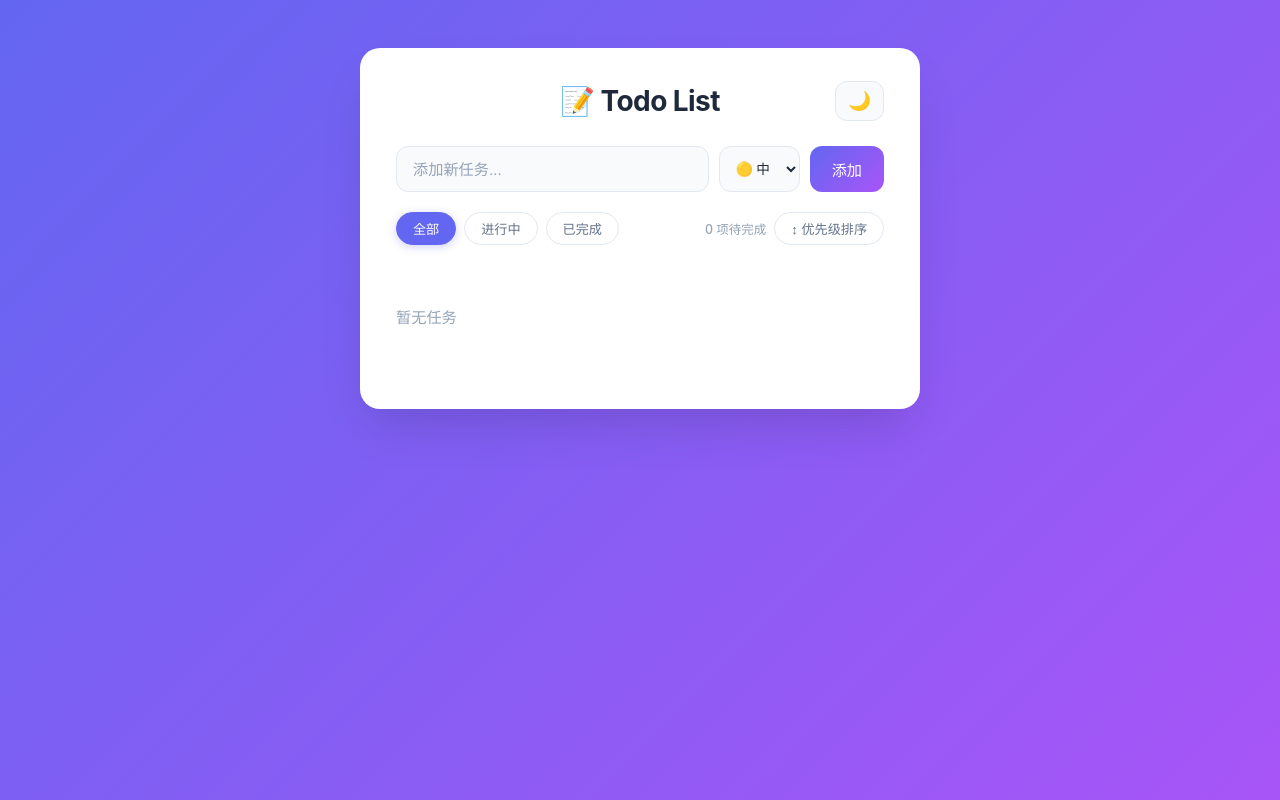
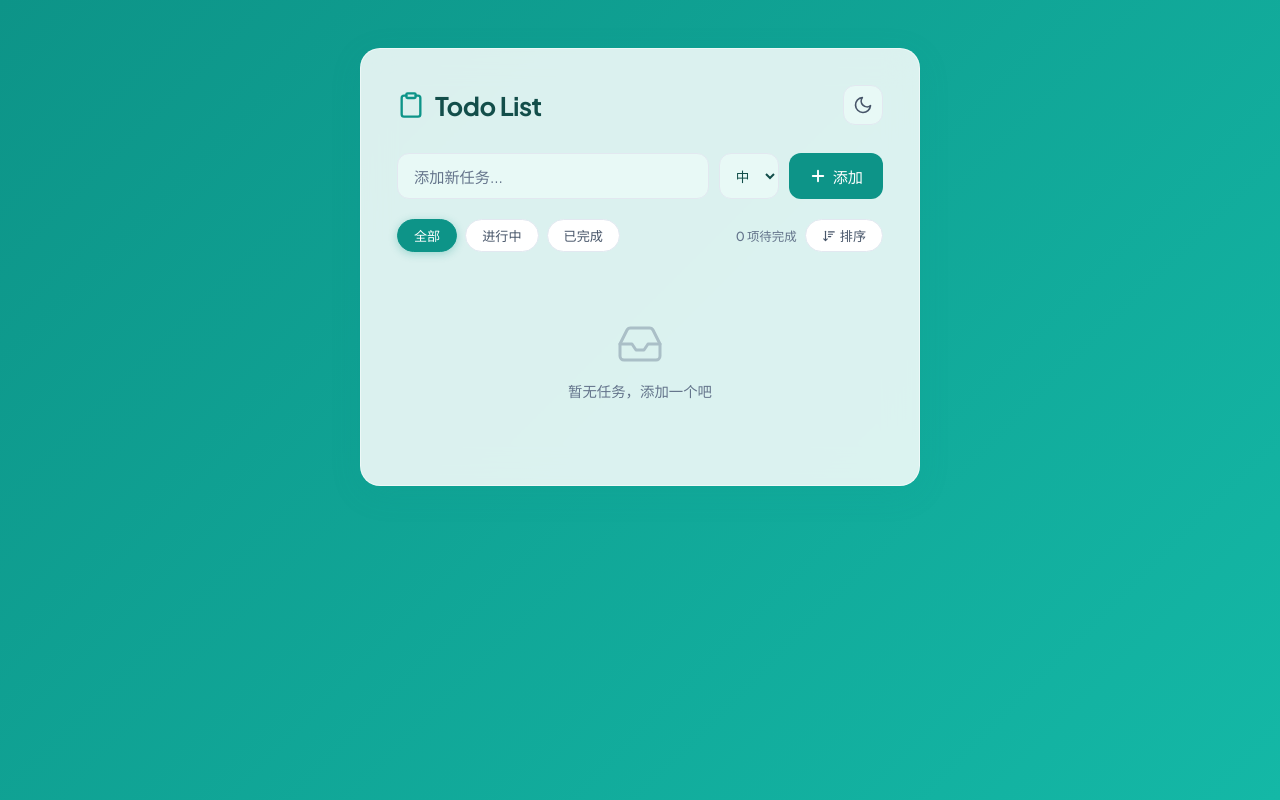
Before and after one commit to RoyDust/todolist-demo, a React (Vite) app: page / in a window 1280 px wide. Built offline with nearby package versions, Linux system fonts and the light colour scheme.

Commit message:
feat: UI/UX优化 - SVG图标、进度条、暗色模式、动画效果、无障碍支持

```diff
--- a/index.html
+++ b/index.html
@@ -1,10 +1,13 @@
 <!doctype html>
-<html lang="en">
+<html lang="zh-CN">
   <head>
     <meta charset="UTF-8" />
     <link rel="icon" type="image/svg+xml" href="/vite.svg" />
     <meta name="viewport" content="width=device-width, initial-scale=1.0" />
-    <title>todolist-temp</title>
+    <link rel="preconnect" href="https://fonts.googleapis.com" />
+    <link rel="preconnect" href="https://fonts.gstatic.com" crossorigin />
+    <link href="https://fonts.googleapis.com/css2?family=Plus+Jakarta+Sans:wght@400;500;600;700&display=swap" rel="stylesheet" />
+    <title>Todo List</title>
   </head>
   <body>
     <div id="root"></div>
--- a/src/App.css
+++ b/src/App.css
@@ -1,62 +1,113 @@
 /* ===== Design Tokens ===== */
 :root {
-  --bg-gradient-from: #6366f1;
-  --bg-gradient-to: #a855f7;
-  --card-bg: #ffffff;
-  --card-shadow: 0 25px 50px -12px rgba(0,0,0,0.15);
-  --text-primary: #1e293b;
-  --text-secondary: #64748b;
-  --text-muted: #94a3b8;
+  --bg-gradient-from: #0D9488;
+  --bg-gradient-to: #14B8A6;
+  --card-bg: rgba(255, 255, 255, 0.85);
+  --card-solid-bg: #ffffff;
+  --card-shadow: 0 8px 32px rgba(13, 148, 136, 0.12);
+  --card-border: 1px solid rgba(255, 255, 255, 0.5);
+  --text-primary: #134E4A;
+  --text-secondary: #475569;
+  --text-muted: #64748b;
   --border: #e2e8f0;
-  --border-focus: #6366f1;
-  --input-bg: #f8fafc;
-  --hover-bg: #f1f5f9;
-  --accent: #6366f1;
-  --accent-light: rgba(99,102,241,0.1);
+  --border-focus: #0D9488;
+  --input-bg: rgba(240, 253, 250, 0.7);
+  --hover-bg: rgba(13, 148, 136, 0.06);
+  --accent: #0D9488;
+  --accent-hover: #0f766e;
+  --accent-light: rgba(13, 148, 136, 0.1);
+  --cta: #0D9488;
+  --cta-hover: #0f766e;
   --danger: #ef4444;
-  --danger-light: rgba(239,68,68,0.08);
+  --danger-hover: #dc2626;
+  --danger-light: rgba(239, 68, 68, 0.08);
   --priority-high: #ef4444;
   --priority-medium: #f59e0b;
   --priority-low: #22c55e;
+  --checkbox-bg: #ffffff;
+  --checkbox-border: #cbd5e1;
+  --checkbox-checked: #0D9488;
+  --progress-bg: #e2e8f0;
+  --progress-fill: #0D9488;
   --radius: 12px;
+  --radius-lg: 20px;
   --radius-full: 9999px;
-  --ease: 0.25s cubic-bezier(0.4,0,0.2,1);
+  --ease: 0.2s cubic-bezier(0.4, 0, 0.2, 1);
+  --ease-spring: 0.35s cubic-bezier(0.34, 1.56, 0.64, 1);
+  --backdrop-blur: blur(16px);
 }
 
+/* ===== Dark Mode Tokens ===== */
+[data-theme="dark"] {
+  --bg-gradient-from: #0f172a;
+  --bg-gradient-to: #1e293b;
+  --card-bg: rgba(30, 41, 59, 0.85);
+  --card-solid-bg: #1e293b;
+  --card-shadow: 0 8px 32px rgba(0, 0, 0, 0.3);
+  --card-border: 1px solid rgba(255, 255, 255, 0.08);
+  --text-primary: #f1f5f9;
+  --text-secondary: #94a3b8;
+  --text-muted: #64748b;
+  --border: #334155;
+  --input-bg: rgba(15, 23, 42, 0.6);
+  --hover-bg: rgba(13, 148, 136, 0.1);
+  --accent-light: rgba(13, 148, 136, 0.15);
+  --danger-light: rgba(239, 68, 68, 0.12);
+  --checkbox-bg: #1e293b;
+  --checkbox-border: #475569;
+  --progress-bg: #334155;
+}
+
+/* ===== Reset & Base ===== */
 * { margin: 0; padding: 0; box-sizing: border-box; }
 
 body {
-  font-family: -apple-system, BlinkMacSystemFont, 'Segoe UI', Roboto, sans-serif;
+  font-family: 'Plus Jakarta Sans', -apple-system, BlinkMacSystemFont, 'Segoe UI', sans-serif;
   background: linear-gradient(135deg, var(--bg-gradient-from), var(--bg-gradient-to));
   min-height: 100vh;
   display: flex;
   justify-content: center;
   padding: 48px 20px;
-  transition: background 0.4s ease;
+  transition: background 0.4s ease-out;
 }
 
 #root { width: 100%; max-width: 560px; }
 
-/* ===== Card ===== */
+/* ===== Card (Glassmorphism) ===== */
 .app {
   background: var(--card-bg);
-  border-radius: 20px;
+  backdrop-filter: var(--backdrop-blur);
+  -webkit-backdrop-filter: var(--backdrop-blur);
+  border: var(--card-border);
+  border-radius: var(--radius-lg);
   padding: 36px;
   box-shadow: var(--card-shadow);
-  transition: background var(--ease), box-shadow var(--ease);
+  transition: background var(--ease), box-shadow var(--ease), border var(--ease);
 }
 
 /* ===== Header ===== */
 .header {
   display: flex;
   align-items: center;
-  justify-content: center;
+  justify-content: space-between;
   margin-bottom: 28px;
-  position: relative;
+}
+
+.header-title {
+  display: flex;
+  align-items: center;
+  gap: 10px;
+}
+
+.header-icon {
+  width: 28px;
+  height: 28px;
+  color: var(--accent);
+  flex-shrink: 0;
 }
 
 h1 {
-  font-size: 1.75rem;
+  font-size: 1.6rem;
   font-weight: 700;
   color: var(--text-primary);
   letter-spacing: -0.02em;
@@ -64,21 +115,63 @@ h1 {
 }
 
 .theme-toggle {
-  position: absolute;
-  right: 0;
+  display: flex;
+  align-items: center;
+  justify-content: center;
+  width: 40px;
+  height: 40px;
   background: var(--input-bg);
   border: 1.5px solid var(--border);
   border-radius: var(--radius);
-  font-size: 1.15rem;
   cursor: pointer;
-  padding: 8px 12px;
   transition: all var(--ease);
+  color: var(--text-secondary);
 }
 
 .theme-toggle:hover {
   border-color: var(--accent);
   background: var(--accent-light);
-  transform: scale(1.05);
+  color: var(--accent);
+}
+
+.theme-toggle:focus-visible {
+  outline: 2px solid var(--accent);
+  outline-offset: 2px;
+}
+
+.theme-toggle svg {
+  width: 20px;
+  height: 20px;
+}
+
+/* ===== Progress Bar ===== */
+.progress-section {
+  display: flex;
+  align-items: center;
+  gap: 12px;
+  margin-bottom: 24px;
+}
+
+.progress-bar {
+  flex: 1;
+  height: 6px;
+  background: var(--progress-bg);
+  border-radius: var(--radius-full);
+  overflow: hidden;
+}
+
+.progress-fill {
+  height: 100%;
+  background: linear-gradient(90deg, var(--accent), #2dd4bf);
+  border-radius: var(--radius-full);
+  transition: width 0.4s cubic-bezier(0.4, 0, 0.2, 1);
+}
+
+.progress-text {
+  font-size: 0.78rem;
+  color: var(--text-muted);
+  font-weight: 500;
+  white-space: nowrap;
 }
 
 /* ===== Input Row ===== */
@@ -94,6 +187,7 @@ h1 {
   border: 1.5px solid var(--border);
   border-radius: var(--radius);
   font-size: 0.95rem;
+  font-family: inherit;
   outline: none;
   background: var(--input-bg);
   color: var(--text-primary);
@@ -103,7 +197,7 @@ h1 {
 .input-row input:focus {
   border-color: var(--accent);
   box-shadow: 0 0 0 3px var(--accent-light);
-  background: var(--card-bg);
+  background: var(--card-solid-bg);
 }
 
 .input-row input::placeholder {
@@ -115,6 +209,7 @@ h1 {
   border: 1.5px solid var(--border);
   border-radius: var(--radius);
   font-size: 0.85rem;
+  font-family: inherit;
   outline: none;
   background: var(--input-bg);
   color: var(--text-primary);
@@ -127,26 +222,42 @@ h1 {
   box-shadow: 0 0 0 3px var(--accent-light);
 }
 
+/* ===== Add Button ===== */
 .add-btn {
-  padding: 12px 22px;
-  background: linear-gradient(135deg, var(--accent), var(--bg-gradient-to));
+  display: flex;
+  align-items: center;
+  gap: 6px;
+  padding: 12px 20px;
+  background: var(--cta);
   color: #fff;
   border: none;
   border-radius: var(--radius);
   font-size: 0.95rem;
+  font-family: inherit;
   font-weight: 600;
   cursor: pointer;
   white-space: nowrap;
   transition: all var(--ease);
 }
 
+.add-btn svg {
+  width: 18px;
+  height: 18px;
+}
+
 .add-btn:hover {
+  background: var(--cta-hover);
   transform: translateY(-1px);
-  box-shadow: 0 4px 12px rgba(99,102,241,0.4);
+  box-shadow: 0 4px 12px rgba(13, 148, 136, 0.35);
 }
 
 .add-btn:active {
   transform: translateY(0);
+}
+
+.add-btn:focus-visible {
+  outline: 2px solid var(--cta);
+  outline-offset: 2px;
 }
 
 /* ===== Filters ===== */
@@ -162,9 +273,10 @@ h1 {
   padding: 6px 16px;
   border: 1.5px solid var(--border);
   border-radius: var(--radius-full);
-  background: var(--card-bg);
+  background: var(--card-solid-bg);
   color: var(--text-secondary);
   font-size: 0.82rem;
+  font-family: inherit;
   font-weight: 500;
   cursor: pointer;
   transition: all var(--ease);
@@ -180,7 +292,23 @@ h1 {
   background: var(--accent);
   border-color: var(--accent);
   color: #fff;
-  box-shadow: 0 2px 8px rgba(99,102,241,0.3);
+  box-shadow: 0 2px 8px rgba(13, 148, 136, 0.3);
+}
+
+.filter-btn:focus-visible {
+  outline: 2px solid var(--accent);
+  outline-offset: 2px;
+}
+
+.sort-btn {
+  display: inline-flex;
+  align-items: center;
+  gap: 4px;
+}
+
+.sort-btn svg {
+  width: 14px;
+  height: 14px;
 }
 
 .count {
@@ -193,50 +321,38 @@ h1 {
 /* ===== Todo List ===== */
 .todo-list {
   list-style: none;
+  display: flex;
+  flex-direction: column;
+  gap: 2px;
 }
 
-.todo-list li {
+.todo-item {
   display: flex;
   align-items: center;
-  justify-content: space-between;
   padding: 14px 16px;
   border-radius: var(--radius);
-  margin-bottom: 6px;
-  transition: all var(--ease);
-  border: 1.5px solid transparent;
+  transition: background var(--ease);
+  animation: slideIn 0.25s var(--ease) both;
 }
 
-.todo-list li:hover {
+.todo-item:hover {
   background: var(--hover-bg);
-  border-color: var(--border);
 }
 
+/* ===== Todo Label & Content ===== */
 .todo-label {
   display: flex;
-  align-items: flex-start;
+  align-items: center;
   gap: 12px;
   flex: 1;
+  min-width: 0;
   cursor: pointer;
-  min-width: 0;
-  padding-top: 2px;
-}
-
-.todo-label input[type="checkbox"] {
-  width: 20px;
-  height: 20px;
-  accent-color: var(--accent);
-  cursor: pointer;
-  flex-shrink: 0;
-  transition: transform var(--ease);
-}
-
-.todo-label input[type="checkbox"]:hover {
-  transform: scale(1.15);
 }
 
 .todo-content {
   display: flex;
   flex-direction: column;
+  gap: 2px;
   min-width: 0;
   flex: 1;
 }
@@ -245,144 +361,173 @@ h1 {
   font-size: 0.95rem;
   color: var(--text-primary);
   transition: all var(--ease);
-  overflow: hidden;
-  text-overflow: ellipsis;
-  white-space: nowrap;
+  line-height: 1.4;
+}
+
+.todo-item.completed .todo-text {
+  text-decoration: line-through;
+  color: var(--text-muted);
 }
 
 .todo-time {
   font-size: 0.72rem;
   color: var(--text-muted);
-  margin-top: 3px;
-  transition: color var(--ease);
+  line-height: 1.3;
 }
 
-/* ===== Priority Dots ===== */
+/* ===== Custom Checkbox ===== */
+.custom-checkbox {
+  position: relative;
+  display: flex;
+  align-items: center;
+  justify-content: center;
+  flex-shrink: 0;
+}
+
+.custom-checkbox input {
+  position: absolute;
+  opacity: 0;
+  width: 0;
+  height: 0;
+}
+
+.checkbox-box {
+  width: 22px;
+  height: 22px;
+  border: 2px solid var(--checkbox-border);
+  border-radius: 6px;
+  background: var(--checkbox-bg);
+  display: flex;
+  align-items: center;
+  justify-content: center;
+  transition: all var(--ease);
+  cursor: pointer;
+}
+
+.checkbox-box svg {
+  width: 14px;
+  height: 14px;
+  color: #fff;
+}
+
+.custom-checkbox input:checked + .checkbox-box {
+  background: var(--checkbox-checked);
+  border-color: var(--checkbox-checked);
+  animation: checkPop 0.3s var(--ease-spring);
+}
+
+.custom-checkbox input:focus-visible + .checkbox-box {
+  outline: 2px solid var(--accent);
+  outline-offset: 2px;
+}
+
+/* ===== Priority Dot ===== */
 .priority-dot {
-  width: 10px;
-  height: 10px;
+  width: 8px;
+  height: 8px;
   border-radius: 50%;
   flex-shrink: 0;
-  margin-top: 5px;
-  transition: transform var(--ease);
 }
 
-.priority-high {
-  background: var(--priority-high);
-  box-shadow: 0 0 8px rgba(239,68,68,0.4);
-}
-
-.priority-medium {
-  background: var(--priority-medium);
-  box-shadow: 0 0 8px rgba(245,158,11,0.4);
-}
-
-.priority-low {
-  background: var(--priority-low);
-  box-shadow: 0 0 8px rgba(34,197,94,0.4);
-}
-
-/* ===== Completed State ===== */
-.todo-list li.completed .todo-text {
-  text-decoration: line-through;
-  color: var(--text-muted);
-}
-
-.todo-list li.completed .priority-dot {
-  opacity: 0.4;
-}
+.priority-high { background: var(--priority-high); }
+.priority-medium { background: var(--priority-medium); }
+.priority-low { background: var(--priority-low); }
 
 /* ===== Delete Button ===== */
 .delete-btn {
-  background: none;
+  display: flex;
+  align-items: center;
+  justify-content: center;
+  width: 32px;
+  height: 32px;
   border: none;
+  border-radius: 8px;
+  background: transparent;
   color: var(--text-muted);
-  font-size: 1.1rem;
   cursor: pointer;
-  padding: 6px 10px;
-  border-radius: 8px;
+  opacity: 0;
   transition: all var(--ease);
   flex-shrink: 0;
-  opacity: 0;
 }
 
-.todo-list li:hover .delete-btn {
+.delete-btn svg {
+  width: 16px;
+  height: 16px;
+}
+
+.todo-item:hover .delete-btn {
   opacity: 1;
 }
 
 .delete-btn:hover {
+  background: var(--danger-light);
   color: var(--danger);
-  background: var(--danger-light);
-  transform: scale(1.1);
+}
+
+.delete-btn:focus-visible {
+  opacity: 1;
+  outline: 2px solid var(--danger);
+  outline-offset: 2px;
 }
 
 /* ===== Empty State ===== */
 .empty {
-  text-align: center;
+  display: flex;
+  flex-direction: column;
+  align-items: center;
+  gap: 12px;
+  padding: 48px 20px;
   color: var(--text-muted);
-  padding: 40px 0 !important;
-  font-size: 0.95rem;
-  border: none !important;
+  font-size: 0.9rem;
+}
+
+.empty-icon {
+  width: 48px;
+  height: 48px;
+  opacity: 0.4;
 }
 
 /* ===== Animations ===== */
-@keyframes fadeInUp {
-  from { opacity: 0; transform: translateY(12px); }
-  to { opacity: 1; transform: translateY(0); }
+@keyframes slideIn {
+  from {
+    opacity: 0;
+    transform: translateY(8px);
+  }
+  to {
+    opacity: 1;
+    transform: translateY(0);
+  }
 }
 
-@keyframes slideIn {
-  from { opacity: 0; transform: translateX(-10px); }
-  to { opacity: 1; transform: translateX(0); }
+@keyframes checkPop {
+  0% { transform: scale(1); }
+  50% { transform: scale(1.2); }
+  100% { transform: scale(1); }
 }
 
-@keyframes cardEntry {
-  from { opacity: 0; transform: translateY(20px) scale(0.98); }
-  to { opacity: 1; transform: translateY(0) scale(1); }
-}
-
-.app {
-  animation: cardEntry 0.5s cubic-bezier(0.4,0,0.2,1);
-}
-
-.todo-list li {
-  animation: fadeInUp 0.3s ease both;
-}
-
-.todo-list li:nth-child(1) { animation-delay: 0s; }
-.todo-list li:nth-child(2) { animation-delay: 0.03s; }
-.todo-list li:nth-child(3) { animation-delay: 0.06s; }
-.todo-list li:nth-child(4) { animation-delay: 0.09s; }
-.todo-list li:nth-child(5) { animation-delay: 0.12s; }
-.todo-list li:nth-child(6) { animation-delay: 0.15s; }
-.todo-list li:nth-child(7) { animation-delay: 0.18s; }
-.todo-list li:nth-child(8) { animation-delay: 0.21s; }
-
-/* ===== Dark Mode ===== */
-[data-theme="dark"] {
-  --bg-gradient-from: #0f172a;
-  --bg-gradient-to: #1e1b4b;
-  --card-bg: #1e293b;
-  --card-shadow: 0 25px 50px -12px rgba(0,0,0,0.5);
-  --text-primary: #e2e8f0;
-  --text-secondary: #94a3b8;
-  --text-muted: #64748b;
-  --border: #334155;
-  --border-focus: #818cf8;
-  --input-bg: #0f172a;
-  --hover-bg: #334155;
-  --accent: #818cf8;
-  --accent-light: rgba(129,140,248,0.12);
-  --danger-light: rgba(239,68,68,0.12);
+/* ===== Reduced Motion ===== */
+@media (prefers-reduced-motion: reduce) {
+  *, *::before, *::after {
+    animation-duration: 0.01ms !important;
+    animation-iteration-count: 1 !important;
+    transition-duration: 0.01ms !important;
+  }
 }
 
 /* ===== Responsive ===== */
 @media (max-width: 480px) {
-  body { padding: 20px 12px; }
+  body {
+    padding: 20px 12px;
+  }
 
-  .app { padding: 24px 18px; border-radius: 16px; }
+  .app {
+    padding: 24px 20px;
+    border-radius: 16px;
+  }
 
-  h1 { font-size: 1.4rem; }
+  h1 {
+    font-size: 1.3rem;
+  }
 
   .input-row {
     flex-wrap: wrap;
@@ -393,31 +538,16 @@ h1 {
   }
 
   .priority-select {
-    flex: 1;
+    flex: 0;
   }
 
   .add-btn {
     flex: 1;
+    justify-content: center;
   }
 
-  .filters {
-    gap: 6px;
-  }
-
-  .filter-btn {
-    padding: 5px 12px;
-    font-size: 0.78rem;
-  }
-
-  .count {
-    width: 100%;
-    text-align: center;
-    margin-left: 0;
-    margin-top: 4px;
-  }
-
-  .todo-list li {
-    padding: 12px;
+  .todo-item {
+    padding: 12px 8px;
   }
 
   .delete-btn {
--- a/src/App.tsx
+++ b/src/App.tsx
@@ -32,6 +32,62 @@ function formatTime(timestamp: number): string {
   if (days < 7) return `${days} 天前`
   return new Date(timestamp).toLocaleDateString('zh-CN', { month: 'short', day: 'numeric', hour: '2-digit', minute: '2-digit' })
 }
+
+/* ---- SVG Icons (Lucide-style) ---- */
+const IconClipboard = () => (
+  <svg className="header-icon" viewBox="0 0 24 24" fill="none" stroke="currentColor" strokeWidth="2" strokeLinecap="round" strokeLinejoin="round">
+    <path d="M16 4h2a2 2 0 0 1 2 2v14a2 2 0 0 1-2 2H6a2 2 0 0 1-2-2V6a2 2 0 0 1 2-2h2" />
+    <rect x="8" y="2" width="8" height="4" rx="1" ry="1" />
+  </svg>
+)
+
+const IconSun = () => (
+  <svg viewBox="0 0 24 24" fill="none" stroke="currentColor" strokeWidth="2" strokeLinecap="round" strokeLinejoin="round">
+    <circle cx="12" cy="12" r="5" /><line x1="12" y1="1" x2="12" y2="3" /><line x1="12" y1="21" x2="12" y2="23" />
+    <line x1="4.22" y1="4.22" x2="5.64" y2="5.64" /><line x1="18.36" y1="18.36" x2="19.78" y2="19.78" />
+    <line x1="1" y1="12" x2="3" y2="12" /><line x1="21" y1="12" x2="23" y2="12" />
+    <line x1="4.22" y1="19.78" x2="5.64" y2="18.36" /><line x1="18.36" y1="5.64" x2="19.78" y2="4.22" />
+  </svg>
+)
+
+const IconMoon = () => (
+  <svg viewBox="0 0 24 24" fill="none" stroke="currentColor" strokeWidth="2" strokeLinecap="round" strokeLinejoin="round">
+    <path d="M21 12.79A9 9 0 1 1 11.21 3 7 7 0 0 0 21 12.79z" />
+  </svg>
+)
+
+const IconPlus = () => (
+  <svg viewBox="0 0 24 24" fill="none" stroke="currentColor" strokeWidth="2.5" strokeLinecap="round" strokeLinejoin="round">
+    <line x1="12" y1="5" x2="12" y2="19" /><line x1="5" y1="12" x2="19" y2="12" />
+  </svg>
+)
+
+const IconTrash = () => (
+  <svg viewBox="0 0 24 24" fill="none" stroke="currentColor" strokeWidth="2" strokeLinecap="round" strokeLinejoin="round">
+    <polyline points="3 6 5 6 21 6" /><path d="M19 6l-1 14a2 2 0 0 1-2 2H8a2 2 0 0 1-2-2L5 6" />
+    <path d="M10 11v6" /><path d="M14 11v6" />
+  </svg>
+)
+
+const IconSort = () => (
+  <svg viewBox="0 0 24 24" fill="none" stroke="currentColor" strokeWidth="2" strokeLinecap="round" strokeLinejoin="round">
+    <path d="M11 5h10" /><path d="M11 9h7" /><path d="M11 13h4" />
+    <path d="M3 17l3 3 3-3" /><path d="M6 18V4" />
+  </svg>
+)
+
+const IconInbox = () => (
+  <svg className="empty-icon" viewBox="0 0 24 24" fill="none" stroke="currentColor" strokeWidth="1.5" strokeLinecap="round" strokeLinejoin="round">
+    <polyline points="22 12 16 12 14 15 10 15 8 12 2 12" />
+    <path d="M5.45 5.11L2 12v6a2 2 0 0 0 2 2h16a2 2 0 0 0 2-2v-6l-3.45-6.89A2 2 0 0 0 16.76 4H7.24a2 2 0 0 0-1.79 1.11z" />
+  </svg>
+)
+
+const IconCheck = () => (
+  <svg viewBox="0 0 24 24" fill="none" stroke="currentColor" strokeWidth="3" strokeLinecap="round" strokeLinejoin="round">
+    <polyline points="20 6 9 17 4 12" />
+  </svg>
+)
 
 function App() {
   const [todos, setTodos] = useState<Todo[]>(loadTodos)
@@ -84,15 +140,36 @@ function App() {
     : filteredTodos
 
   const activeCount = todos.filter(t => !t.completed).length
+  const completedCount = todos.filter(t => t.completed).length
+  const totalCount = todos.length
+  const progress = totalCount > 0 ? (completedCount / totalCount) * 100 : 0
+
+  const priorityLabels: Record<Priority, string> = { high: '高', medium: '中', low: '低' }
 
   return (
     <div className="app">
       <div className="header">
-        <h1>📝 Todo List</h1>
-        <button className="theme-toggle" onClick={() => setDark(d => !d)}>
-          {dark ? '☀️' : '🌙'}
+        <div className="header-title">
+          <IconClipboard />
+          <h1>Todo List</h1>
+        </div>
+        <button
+          className="theme-toggle"
+          onClick={() => setDark(d => !d)}
+          aria-label={dark ? '切换到亮色模式' : '切换到暗色模式'}
+        >
+          {dark ? <IconSun /> : <IconMoon />}
         </button>
       </div>
+
+      {totalCount > 0 && (
+        <div className="progress-section">
+          <div className="progress-bar">
+            <div className="progress-fill" style={{ width: `${progress}%` }} />
+          </div>
+          <span className="progress-text">{completedCount}/{totalCount} 已完成</span>
+        </div>
+      )}
 
       <div className="input-row">
         <input
@@ -101,17 +178,22 @@ function App() {
           value={input}
           onChange={e => setInput(e.target.value)}
           onKeyDown={e => e.key === 'Enter' && addTodo()}
+          aria-label="新任务内容"
         />
         <select
           className="priority-select"
           value={priority}
           onChange={e => setPriority(e.target.value as Priority)}
+          aria-label="优先级"
         >
-          <option value="high">🔴 高</option>
-          <option value="medium">🟡 中</option>
-          <option value="low">🟢 低</option>
+          <option value="high">高</option>
+          <option value="medium">中</option>
+          <option value="low">低</option>
         </select>
-        <button className="add-btn" onClick={addTodo}>添加</button>
+        <button className="add-btn" onClick={addTodo} aria-label="添加任务">
+          <IconPlus />
+          <span>添加</span>
+        </button>
       </div>
 
       <div className="filters">
@@ -126,26 +208,36 @@ function App() {
         ))}
         <span className="count">{activeCount} 项待完成</span>
         <button
-          className={`filter-btn ${sortByPriority ? 'active' : ''}`}
+          className={`filter-btn sort-btn ${sortByPriority ? 'active' : ''}`}
           onClick={() => setSortByPriority(s => !s)}
+          aria-label="按优先级排序"
         >
-          ↕ 优先级排序
+          <IconSort />
+          <span>排序</span>
         </button>
       </div>
 
       <ul className="todo-list">
         {displayTodos.length === 0 && (
-          <li className="empty">暂无任务</li>
+          <li className="empty">
+            <IconInbox />
+            <span>{filter === 'all' ? '暂无任务，添加一个吧' : filter === 'active' ? '没有进行中的任务' : '没有已完成的任务'}</span>
+          </li>
         )}
         {displayTodos.map(todo => (
-          <li key={todo.id} className={todo.completed ? 'completed' : ''}>
+          <li key={todo.id} className={`todo-item ${todo.completed ? 'completed' : ''}`}>
             <label className="todo-label">
-              <input
-                type="checkbox"
-                checked={todo.completed}
-                onChange={() => toggleTodo(todo.id)}
-              />
-              <span className={`priority-dot priority-${todo.priority}`} />
+              <span className="custom-checkbox" role="checkbox" aria-checked={todo.completed}>
+                <input
+                  type="checkbox"
+                  checked={todo.completed}
+                  onChange={() => toggleTodo(todo.id)}
+                />
+                <span className="checkbox-box">
+                  {todo.completed && <IconCheck />}
+                </span>
+              </span>
+              <span className={`priority-dot priority-${todo.priority}`} title={`${priorityLabels[todo.priority]}优先级`} />
               <div className="todo-content">
                 <span className="todo-text">{todo.text}</span>
                 <span className="todo-time">
@@ -156,8 +248,8 @@ function App() {
                 </span>
               </div>
             </label>
-            <button className="delete-btn" onClick={() => deleteTodo(todo.id)}>
-              ✕
+            <button className="delete-btn" onClick={() => deleteTodo(todo.id)} aria-label={`删除 ${todo.text}`}>
+              <IconTrash />
             </button>
           </li>
         ))}
```
Also changed, not shown: 1 other file (tests, documents, lock files or other folders).
